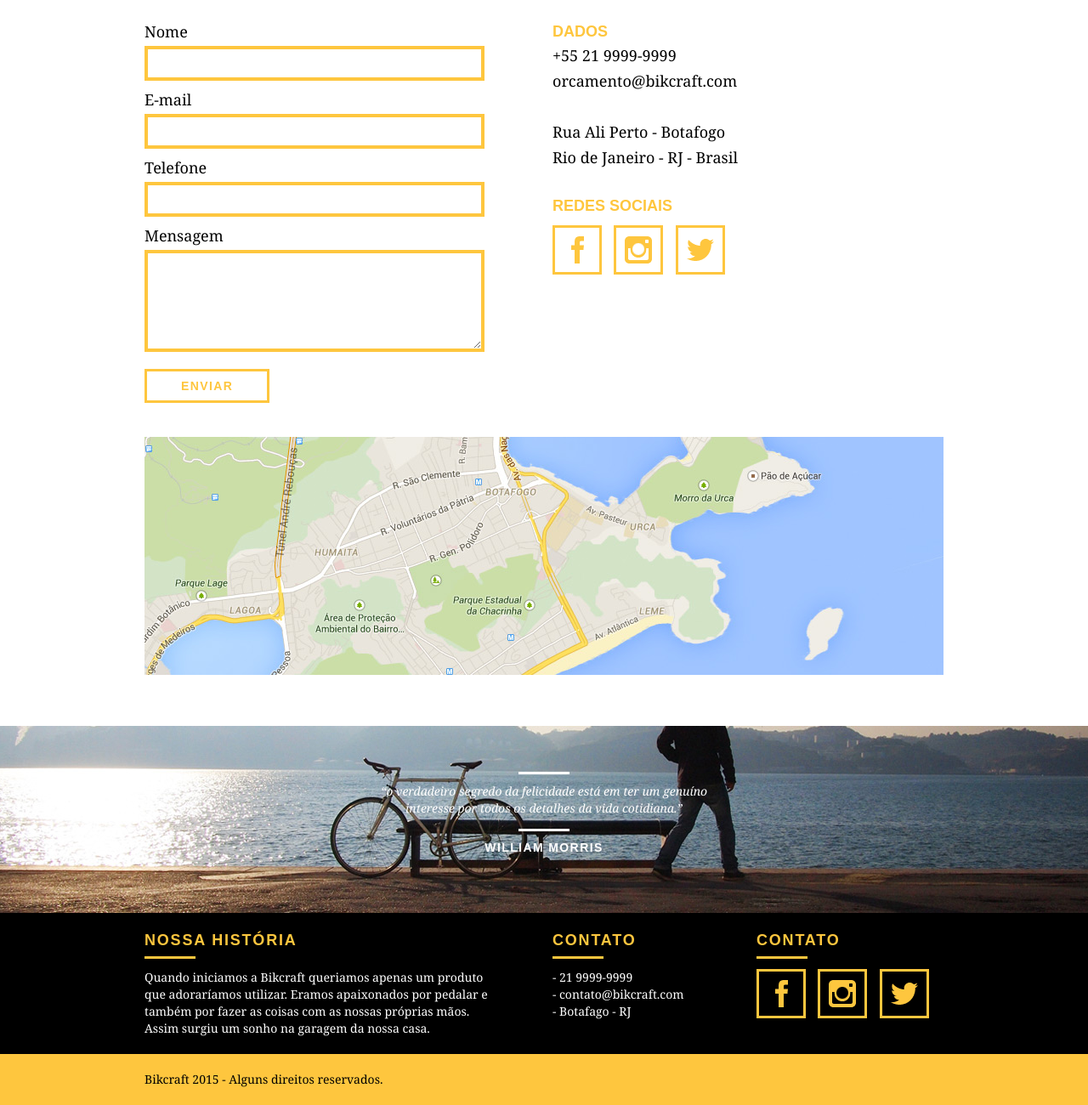
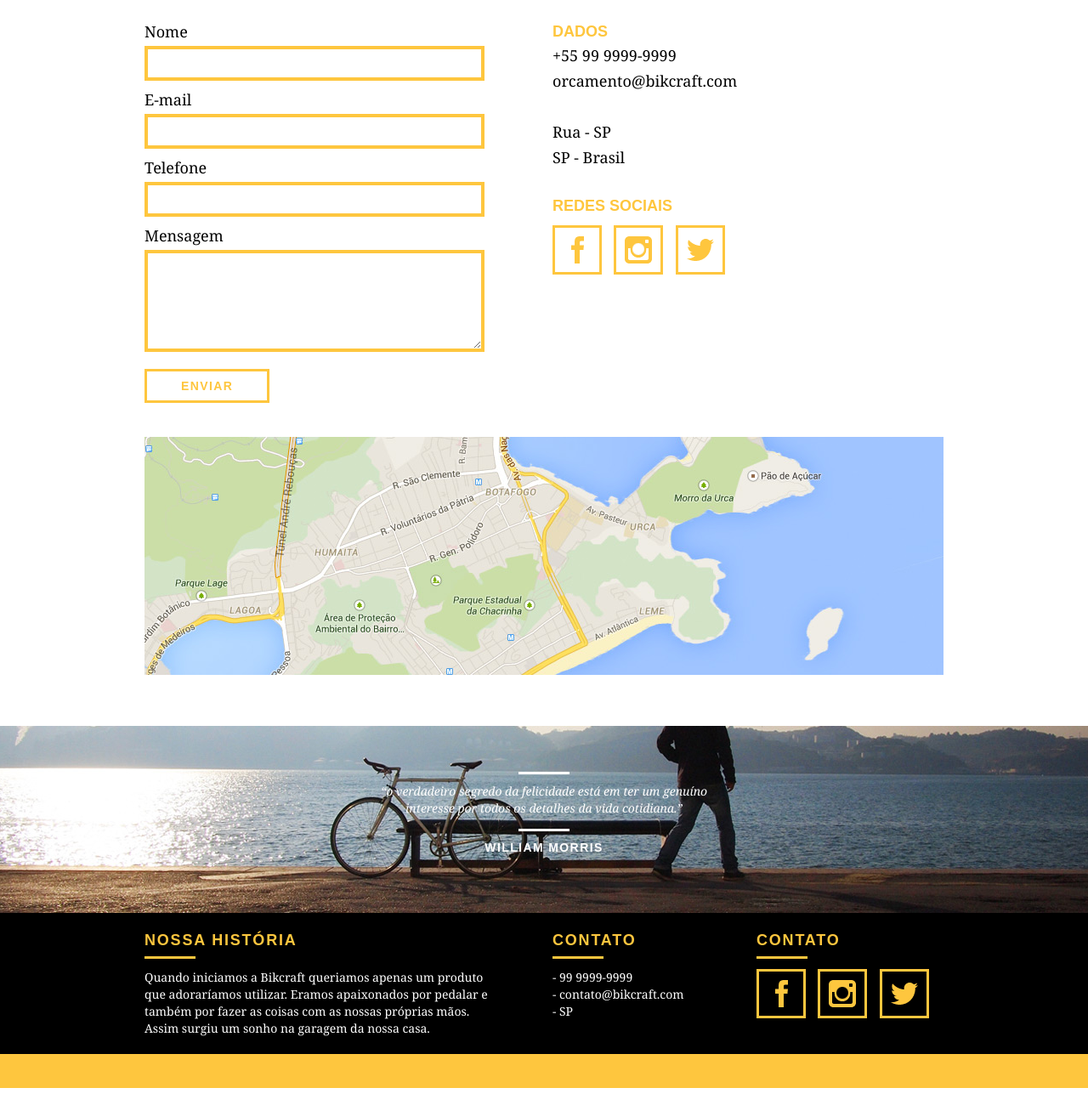
Before and after one commit to jaqromero/Bikcraft, a plain HTML site: page contato.html in a window 1280 px wide. Shown: the part 267-1567 px from the top of the page at 85% size. Drawn offline with nearby package versions, Linux system fonts and the light colour scheme.

Commit message:
Minor corrections

```diff
--- a/contato.html
+++ b/contato.html
@@ -63,10 +63,10 @@
 
 			<div class="contato_dados grid-8">
 				<h3>Dados</h3>
-				<span>+55 21 9999-9999</span>
+				<span>+55 99 9999-9999</span>
 				<span>orcamento@bikcraft.com</span>
-				<span>Rua Ali Perto - Botafogo</span>
-				<span>Rio de Janeiro - RJ - Brasil</span>
+				<span>Rua - SP</span>
+				<span>SP - Brasil</span>
 				<h3>Redes Sociais</h3>
 				<ul>
 					<li><a href="http://facebook.com" target="_blank"><img src="img/redes-sociais/facebook.png" alt="Facebook Bikcraft"></a></li>
@@ -99,9 +99,9 @@
 					<div class="grid-4 footer_contato">
 						<h3>Contato</h3>
 						<ul>
-							<li>- 21 9999-9999</li>
+							<li>- 99 9999-9999</li>
 							<li>- contato@bikcraft.com</li>
-							<li>- Botafago - RJ</li>
+							<li>- SP</li>
 						</ul>
 					</div>
 
@@ -119,7 +119,7 @@
 
 			<div class="copy">
 				<div class="container">
-					<p class="grid-16">Bikcraft 2015 - Alguns direitos reservados.</p>
+					<p class="grid-16"></p>
 				</div>
 			</div>
 		</footer>
```
Also changed, not shown: index.html (+3 -1 lines), portfolio.html (+1 -1 lines), produtos.html (+1 -1 lines), sobre.html (+1 -1 lines).
